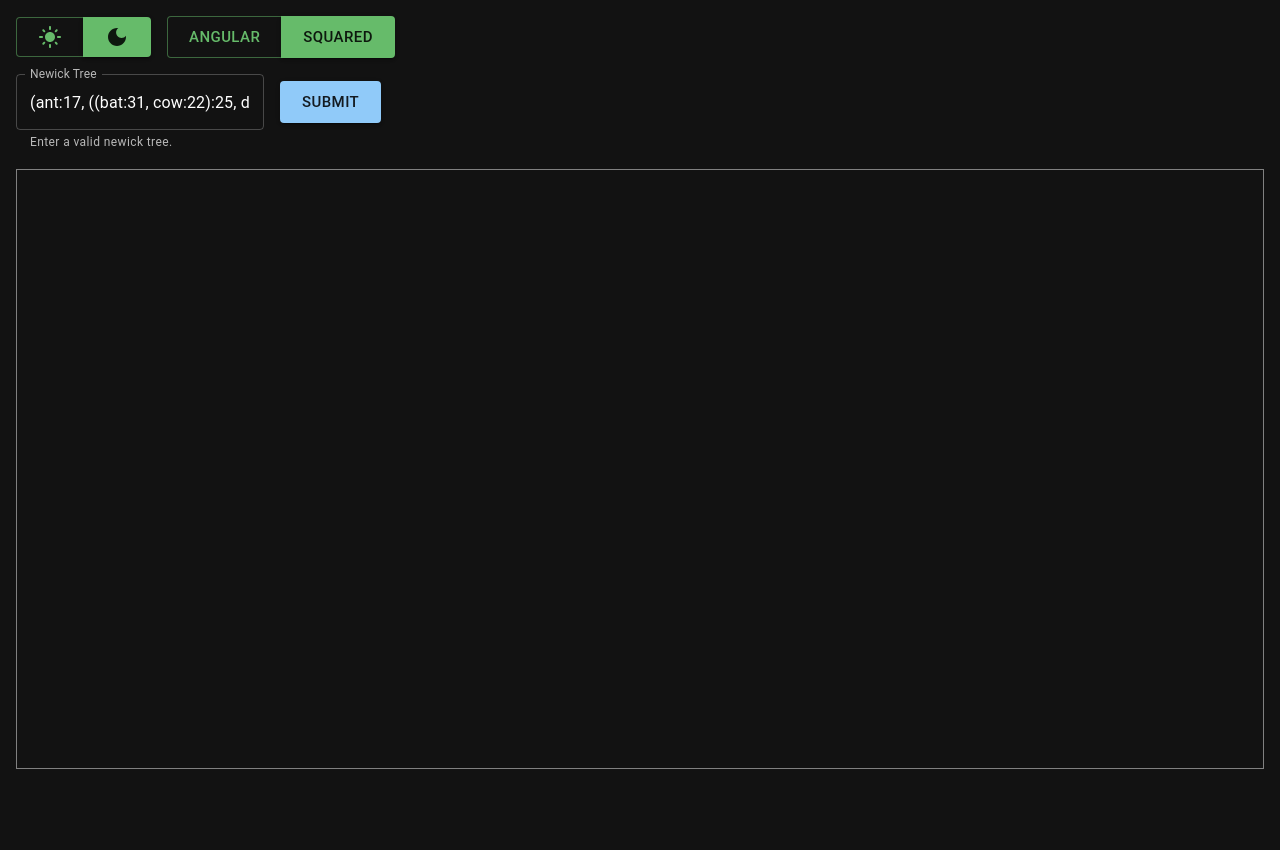
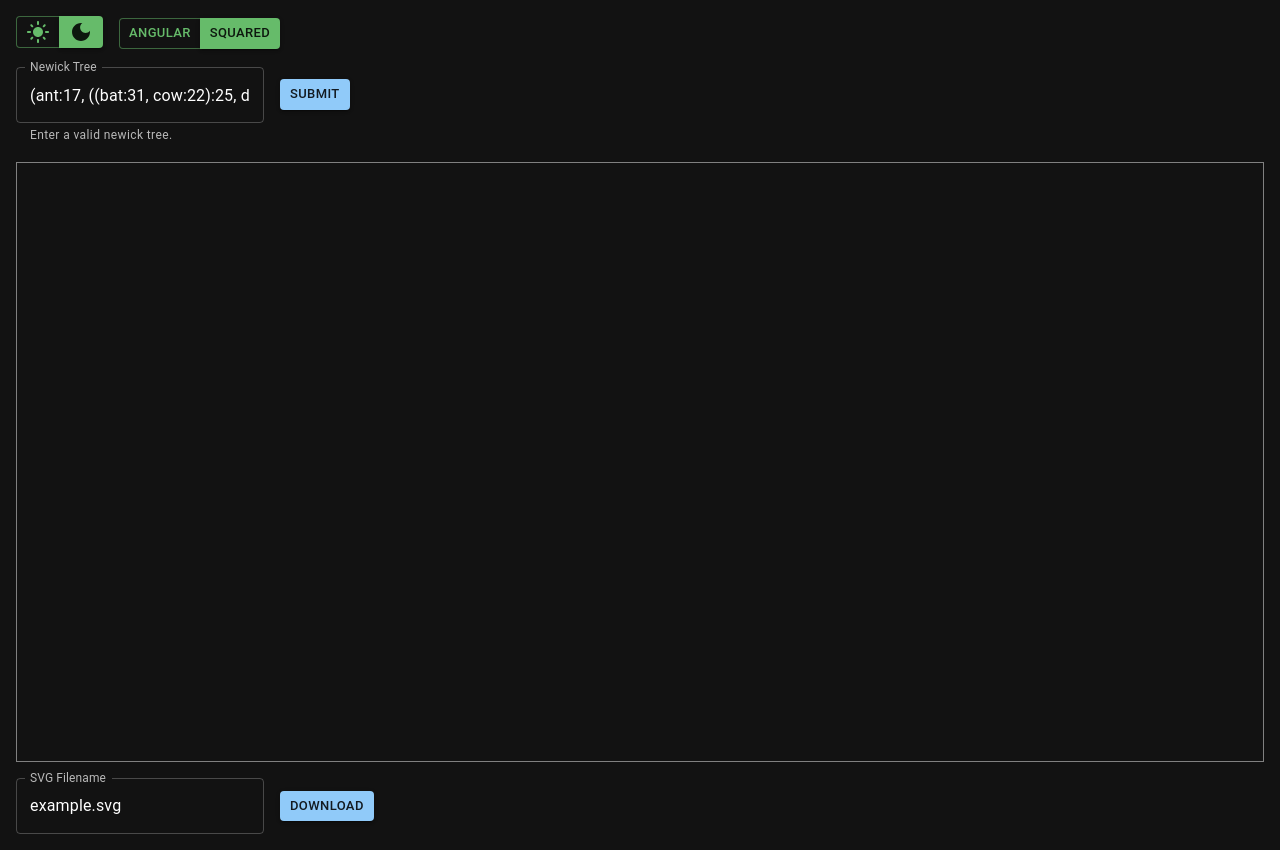
Before and after one commit to kobesani/treeact, a React (Vite) app: page / in a window 1280 px wide. Before the commit the page ends 800 px from the top, so only its background shows below. Built offline with nearby package versions, Linux system fonts and the light colour scheme.

Commit message:
Allow exporting SVG in either theme

```diff
--- a/src/App.tsx
+++ b/src/App.tsx
@@ -39,7 +39,7 @@ const App = () => {
             <Button
               onClick={() => themeHandler("light")}
               variant={theme === "light" ? "contained" : "outlined"}
-              size="large"
+              size="small"
               color="success"
             >
               <LightModeIcon />
@@ -47,7 +47,7 @@ const App = () => {
             <Button
               onClick={() => themeHandler("dark")}
               variant={theme === "dark" ? "contained" : "outlined"}
-              size="large"
+              size="small"
               color="success"
             >
               <DarkModeIcon />
@@ -59,7 +59,7 @@ const App = () => {
             <Button
               onClick={() => setLayout("angular")}
               variant={layout === "angular" ? "contained" : "outlined"}
-              size="large"
+              size="small"
               color="success"
             >
               Angular
@@ -67,7 +67,7 @@ const App = () => {
             <Button
               onClick={() => setLayout("squared")}
               variant={layout === "squared" ? "contained" : "outlined"}
-              size="large"
+              size="small"
               color="success"
             >
               Squared
@@ -75,7 +75,7 @@ const App = () => {
           </ButtonGroup>
         </Grid>
         <Grid item xs={12} sm={12} md={12} lg={12}>
-          <Phylogeny layout={layout} />
+          <Phylogeny layout={layout} theme={theme} />
         </Grid>
       </Grid>
     </ThemeProvider>
--- a/src/components/Phylogeny.tsx
+++ b/src/components/Phylogeny.tsx
@@ -1,5 +1,5 @@
-import { useState } from "react";
-import { Button, TextField, Grid, Box } from "@mui/material";
+import { useRef, useState } from "react";
+import { Button, TextField, Grid, Box, useTheme } from "@mui/material";
 
 import { useLinearScale } from "../hooks/LinearScale";
 import { useSvgDimensions } from "../hooks/SvgDimensions";
@@ -25,17 +25,43 @@ interface PhylogenyDefaults {
 
 interface PhylogenyProps {
   layout: "squared" | "angular";
+  theme: "dark" | "light";
 }
 
 interface PhylogenySvgProps {
   tree: Tree;
   nodes: Node[];
   layout: "squared" | "angular";
+  // theme: "dark" | "light"
   defaults?: PhylogenyDefaults;
 }
 
 const Phylogeny = ({ layout }: PhylogenyProps) => {
+  const svgRef = useRef<SVGSVGElement>(null);
+
+  const downloadSvg = (filename: string) => {
+    if (!svgRef.current) return;
+
+    const svgElement = svgRef.current;
+    const {width, height} = svgElement.getBoundingClientRect();
+    svgElement.setAttribute("height", height.toString());
+    svgElement.setAttribute("width", width.toString());
+    const serializer = new XMLSerializer();
+    const svgString = serializer.serializeToString(svgElement);
+    const blob = new Blob([svgString], { type: "image/svg+xml" });
+    const url = URL.createObjectURL(blob);
+
+    const downloadLink = document.createElement("a");
+    downloadLink.href = url;
+    downloadLink.download = filename;
+    document.body.appendChild(downloadLink);
+    downloadLink.click();
+    document.body.removeChild(downloadLink);
+    URL.revokeObjectURL(url);
+  };
+
   console.log(layout);
+  const [exportFilename, setExportFilename] = useState<string>("example.svg");
   const exampleTree =
     "(ant:17, ((bat:31, cow:22):25, dog:22):10, ((elk:33, fox:12):10, giraffe:15):11);";
   const [newick, setNewick] = useState(exampleTree);
@@ -78,7 +104,7 @@ const Phylogeny = ({ layout }: PhylogenyProps) => {
       <Grid item>
         <Box pb={3}>
           {/* padding bottom (pb) for blank helpertext*/}
-          <Button onClick={parseTree} variant="contained" size="large">
+          <Button onClick={parseTree} variant="contained" size="small">
             Submit
           </Button>
         </Box>
@@ -89,12 +115,29 @@ const Phylogeny = ({ layout }: PhylogenyProps) => {
           className="svg-container"
           style={{ height: "600px", width: "100%" }}
         >
-          <SvgDimensionsProvider>
+          <SvgDimensionsProvider ref={svgRef}>
             {tree ? (
               <PhylogenySvg tree={tree} nodes={nodes} layout={layout} />
             ) : null}
           </SvgDimensionsProvider>
         </div>
+      </Grid>
+      <Grid item>
+        <TextField
+          label="SVG Filename"
+          variant="outlined"
+          value={exportFilename}
+          onChange={(event) => setExportFilename(event.target.value)}
+        />
+      </Grid>
+      <Grid item>
+        <Button
+          onClick={() => downloadSvg(exportFilename)}
+          variant="contained"
+          size="small"
+        >
+          Download
+        </Button>
       </Grid>
     </Grid>
   );
@@ -114,6 +157,7 @@ const PhylogenySvg = ({
   },
 }: PhylogenySvgProps) => {
   const { width, height } = useSvgDimensions();
+  const theme = useTheme();
 
   console.log(`PhylogenySvg: ${width} ${height}`);
   console.log({
@@ -161,6 +205,14 @@ const PhylogenySvg = ({
 
   return (
     <>
+      {theme.palette.mode === "dark" ? (
+        <rect
+          id="background"
+          height="100%"
+          width="100%"
+          fill={theme.palette.background.default}
+        ></rect>
+      ) : null}
       <g>
         {layout === "angular"
           ? nodes.map((node, index) => (
--- a/src/providers/SvgDimensionsProvider.tsx
+++ b/src/providers/SvgDimensionsProvider.tsx
@@ -1,17 +1,32 @@
-import { ReactNode, useEffect, useRef, useState } from "react";
-
+import {
+  ReactNode,
+  useEffect,
+  useRef,
+  useState,
+  forwardRef,
+  useImperativeHandle,
+} from "react";
 import { SvgDimensions, SvgDimensionsContext } from "../hooks/SvgDimensions";
 
 interface SvgDimensionsProviderProps {
   children: ReactNode;
 }
 
-const SvgDimensionsProvider = ({ children }: SvgDimensionsProviderProps) => {
+// Wrap the component with forwardRef to accept a ref from the parent
+const SvgDimensionsProvider = forwardRef<
+  SVGSVGElement,
+  SvgDimensionsProviderProps
+>(({ children }, ref) => {
   const [dimensions, setDimensions] = useState<SvgDimensions>({
     width: 0,
     height: 0,
   });
+
+  // Create an internal ref for the SVG element
   const svgRef = useRef<SVGSVGElement>(null);
+
+  // Use useImperativeHandle to expose the internal svgRef to the parent component
+  useImperativeHandle(ref, () => svgRef.current as SVGSVGElement);
 
   useEffect(() => {
     const updateDimensions = () => {
@@ -41,6 +56,6 @@ const SvgDimensionsProvider = ({ children }: SvgDimensionsProviderProps) => {
       </svg>
     </SvgDimensionsContext.Provider>
   );
-};
+});
 
 export default SvgDimensionsProvider;
```
